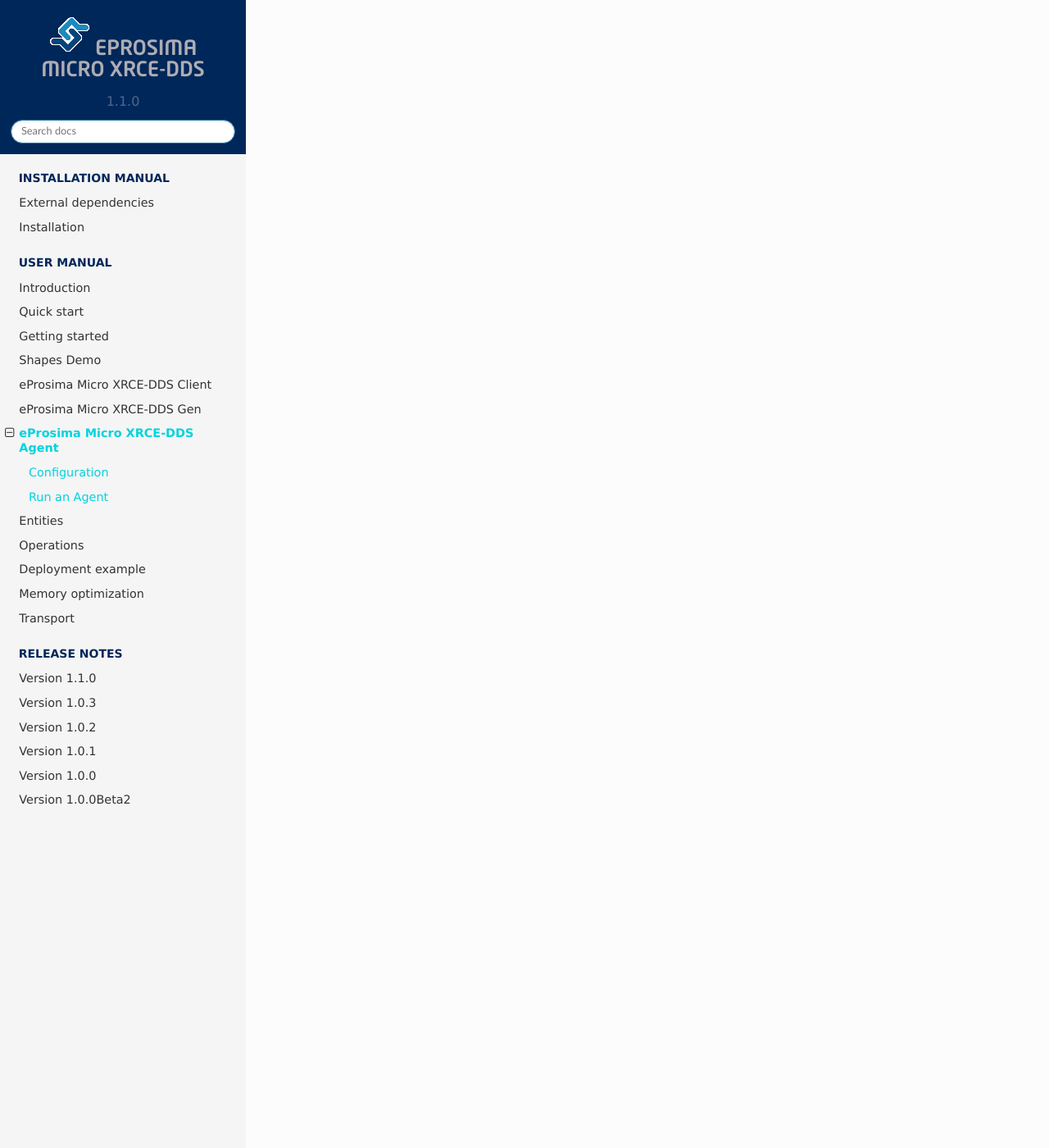
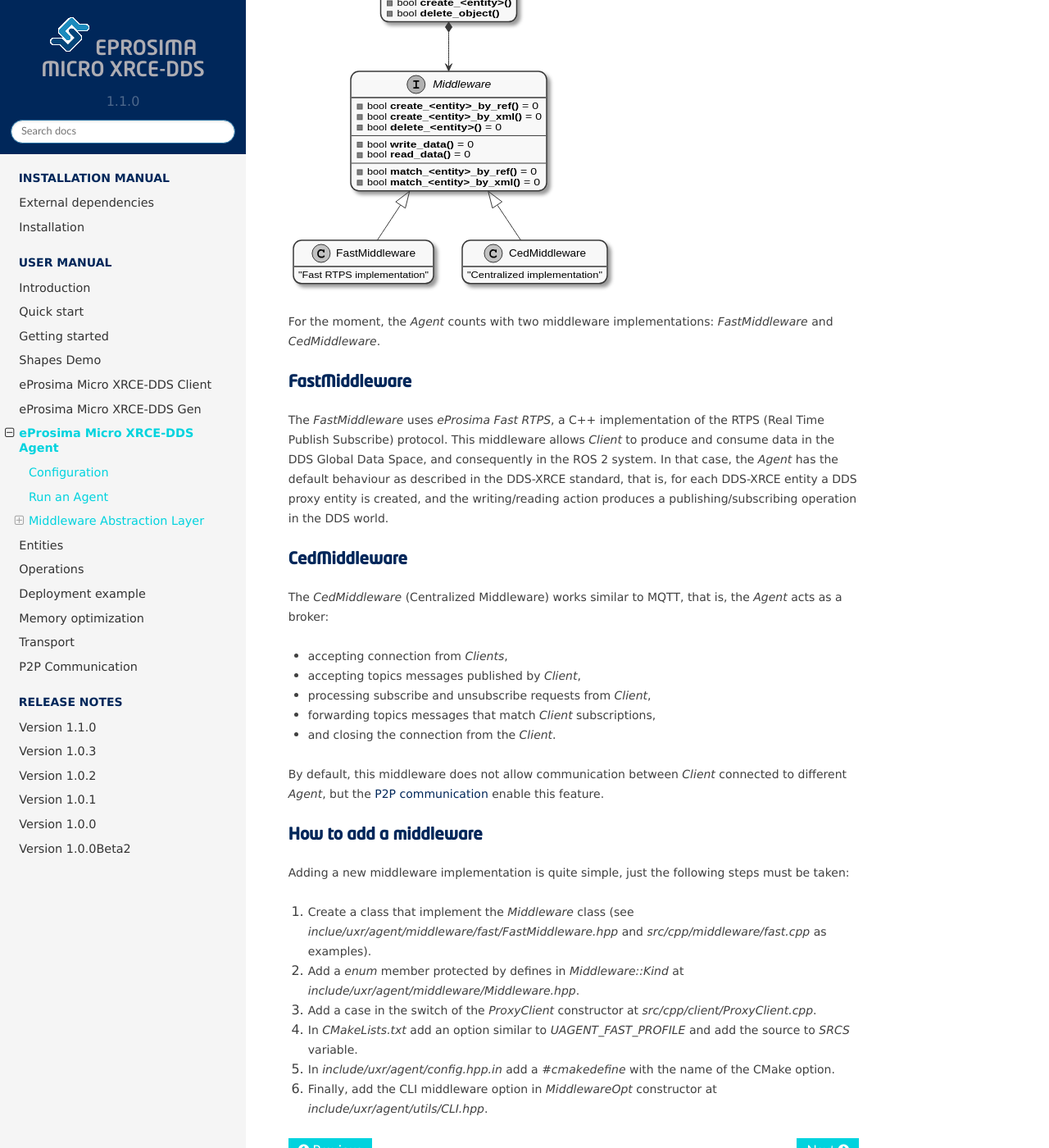
Before and after one commit to eProsima/Micro-XRCE-DDS-docs, a Sphinx documentation site: the page built from docs/agent.rst, in a window 1280 px wide and 1400 px high, scrolled down 2806 px. Shown: the whole window at 82% size. Built offline with Sphinx 7.4.7 and the Read the Docs theme 2.0.0, drawn with Linux system fonts in a browser that asks for light colours; some of the changed text lies outside the part shown.

Commit message:
P2P documentation (#41)
* Refs #6551. P2P documentation schema.

* Refs #6551. Add P2P documentation.

* Refs #6551. Attend pull request comments.

```diff
--- a/docs/agent.rst
+++ b/docs/agent.rst
@@ -105,3 +105,47 @@
 * The ``-v,--verbose <level[0-6]>`` option sets log level from less to more verbose, in  level 0 the logger is off.
 * ``-m,--middleware <middleware-impl>``: set the middleware implementation to use. There are two: DDS (specified by the XRCE standard) and Centralized (topic are managed by the Agent similarly MQTT).
 * The ``--p2p <port>`` option enables P2P communication. Centralized middleware is necessary for this option.
+
+Middleware Abstraction Layer
+----------------------------
+
+The Middleware Abstraction Layer is an interface whose purpose is to isolated the XRCE core from the middleware, as well as, to allow providing multiple middleware implementations.
+The interface has a set of pure virtual functions, which are called by the `ProxyClient` each time a *Client* requests for creating/deleting an entity or write/read data.
+
+.. image:: images/middleware_abstraction_layer.svg
+
+For the moment, the *Agent* counts with two middleware implementations: *FastMiddleware* and *CedMiddleware*.
+
+FastMiddleware
+^^^^^^^^^^^^^^
+
+The *FastMiddleware* uses *eProsima Fast RTPS*, a C++ implementation of the RTPS (Real Time Publish Subscribe) protocol.
+This middleware allows *Client* to produce and consume data in the DDS Global Data Space, and consequently in the ROS 2 system.
+In that case, the *Agent* has the default behaviour as described in the DDS-XRCE standard, that is, for each DDS-XRCE entity a DDS proxy entity is created, and the writing/reading action produces a publishing/subscribing operation in the DDS world.
+
+.. _ced_middleware_label:
+
+CedMiddleware
+^^^^^^^^^^^^^
+
+The *CedMiddleware* (Centralized Middleware) works similar to MQTT, that is, the *Agent* acts as a broker:
+
+* accepting connection from *Clients*,
+* accepting topics messages published by *Client*,
+* processing subscribe and unsubscribe requests from *Client*,
+* forwarding topics messages that match *Client* subscriptions,
+* and closing the connection from the *Client*.
+
+By default, this middleware does not allow communication between *Client* connected to different *Agent*, but the :ref:`P2P communication <p2p_communication_label>` enable this feature.
+
+How to add a middleware
+^^^^^^^^^^^^^^^^^^^^^^^
+
+Adding a new middleware implementation is quite simple, just the following steps must be taken:
+
+#. Create a class that implement the `Middleware` class (see *inclue/uxr/agent/middleware/fast/FastMiddleware.hpp* and *src/cpp/middleware/fast.cpp* as examples).
+#. Add a `enum` member protected by defines in `Middleware::Kind` at *include/uxr/agent/middleware/Middleware.hpp*.
+#. Add a case in the switch of the `ProxyClient` constructor at *src/cpp/client/ProxyClient.cpp*.
+#. In *CMakeLists.txt* add an option similar to `UAGENT_FAST_PROFILE` and add the source to `SRCS` variable.
+#. In *include/uxr/agent/config.hpp.in* add a `#cmakedefine` with the name of the CMake option.
+#. Finally, add the CLI middleware option in `MiddlewareOpt` constructor at *include/uxr/agent/utils/CLI.hpp*.
--- a/docs/contents.rst
+++ b/docs/contents.rst
@@ -27,6 +27,7 @@
    deployment
    optimization
    transport
+   p2p
 
 .. toctree::
    :caption: Release Notes
--- a/docs/index.rst
+++ b/docs/index.rst
@@ -116,6 +116,7 @@
    deployment
    optimization
    transport
+   p2p
 
 Release notes
 =============
```
Also changed, not shown: docs/p2p.rst (added, +295 -0 lines), docs/images/middleware_abstraction_layer.svg (added), docs/images/p2p_overview.svg (added).
